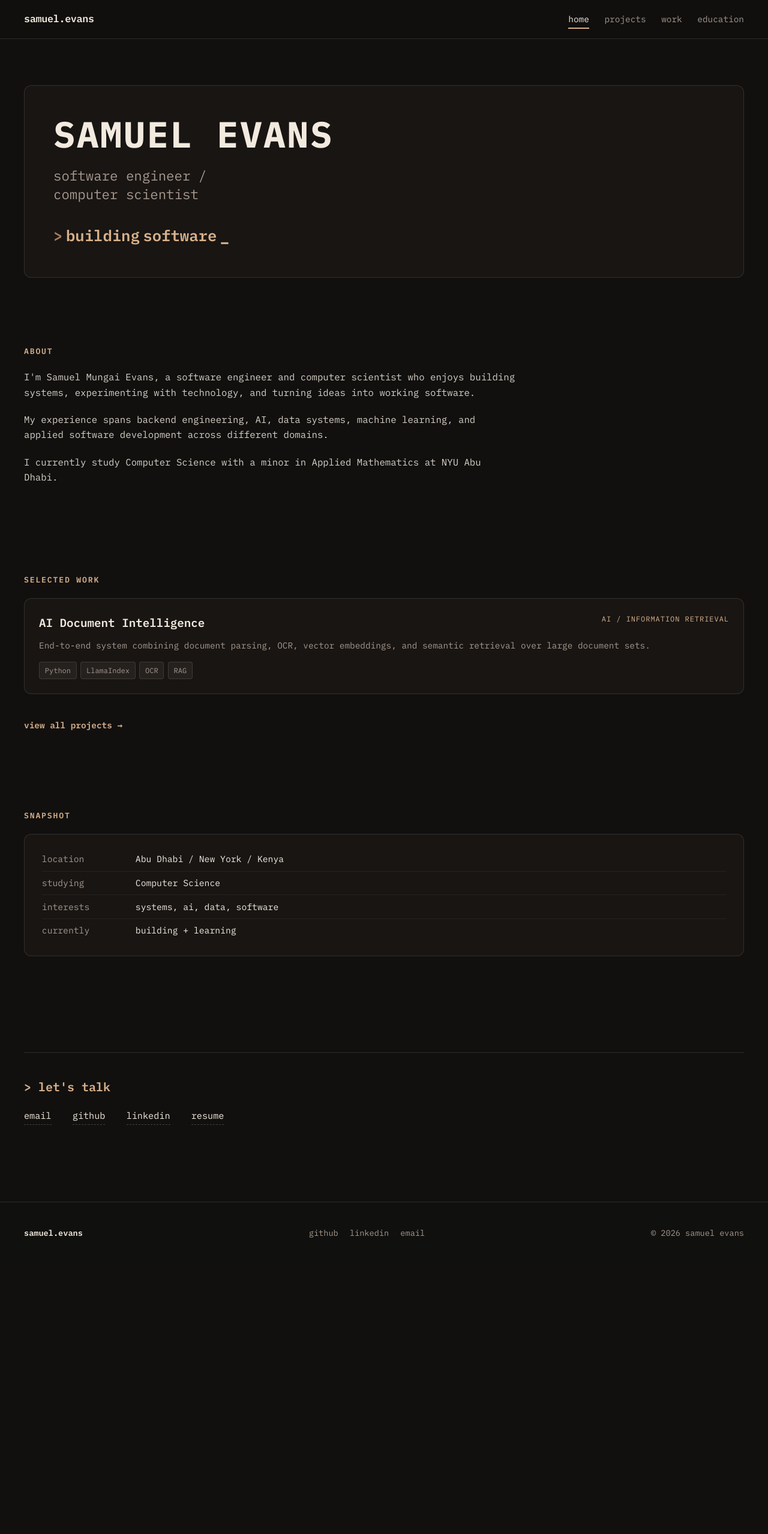
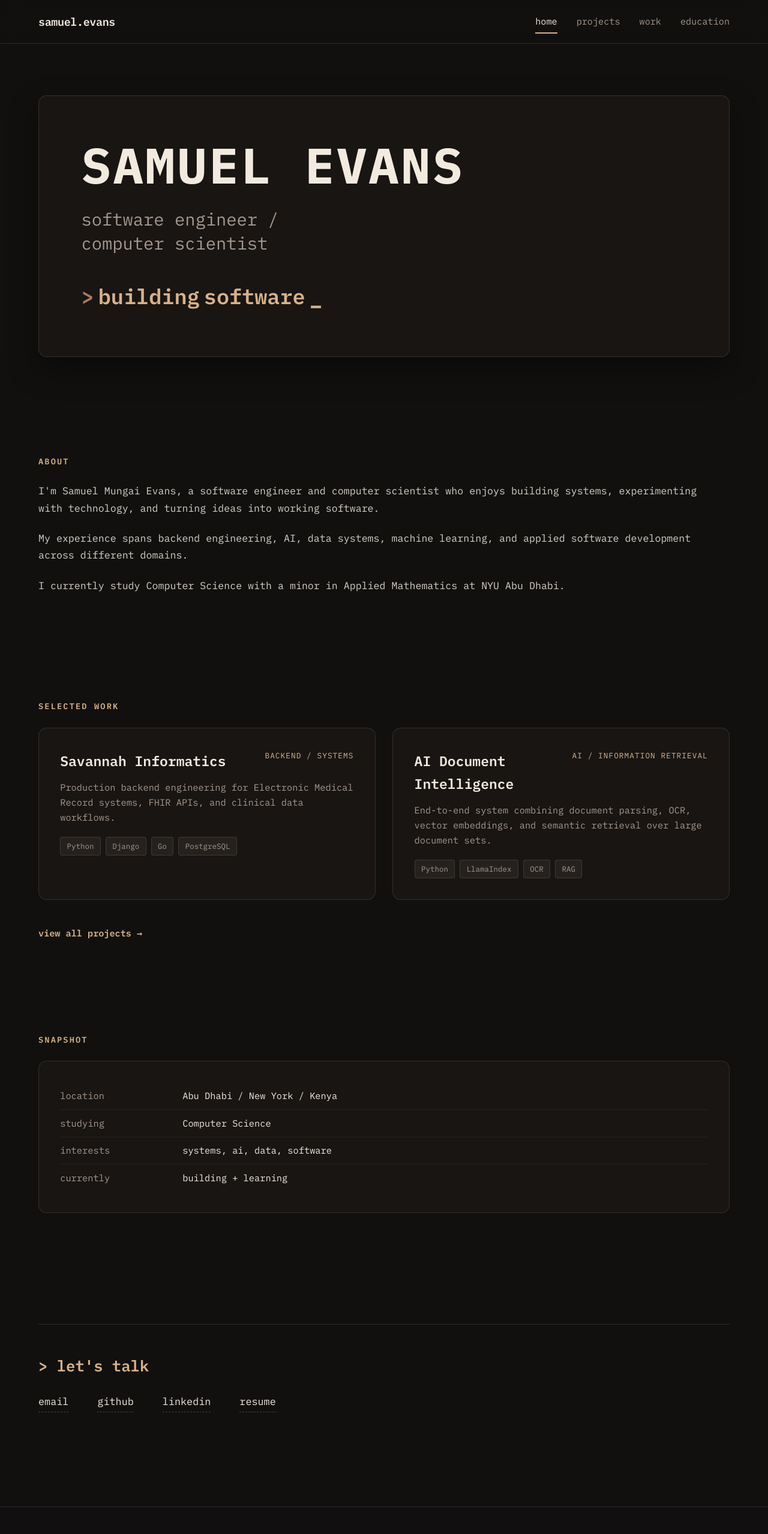
Before and after one commit to Samuel-Evan-s/portfolio, a plain HTML site: page index.html in a window 1280 px wide. Shown: the top 2557 px of the page at 60% size. Before the commit the page ends 2107 px from the top, so only its background shows below. Drawn offline with Linux system fonts and the light colour scheme.

Commit message:
Expand layout system: max-width 1600px, clamp page padding, full-screen hero and responsive grid

```diff
--- a/assets/css/styles.css
+++ b/assets/css/styles.css
@@ -11,8 +11,12 @@
   --color-caramel: #c68d60;
   --color-border: rgba(243, 234, 223, 0.12);
   --color-border-strong: rgba(243, 234, 223, 0.22);
-  --max-width: 1200px;
-  --radius: 12px;
+
+  --max-width: 1600px;
+  --page-padding: clamp(24px, 5vw, 80px);
+  --header-height: 72px;
+
+  --radius: 14px;
   --font-mono: 'IBM Plex Mono', ui-monospace, SFMono-Regular, Menlo, Monaco, Consolas, monospace;
   --transition: 200ms ease;
 }
@@ -67,18 +71,23 @@ li + li {
   margin-top: 0.4rem;
 }
 
+/* Global Container Alignment System */
 .container {
-  width: min(var(--max-width), calc(100% - 2.5rem));
-  margin: 0 auto;
+  width: 100%;
+  max-width: var(--max-width);
+  margin-inline: auto;
+  padding-inline: var(--page-padding);
+  box-sizing: border-box;
 }
 
-/* Header & Navbar */
+/* Full-width Header & Navbar */
 .site-header {
   position: sticky;
   top: 0;
   z-index: 50;
-  background: rgba(17, 16, 15, 0.92);
-  backdrop-filter: blur(12px);
+  width: 100%;
+  background: rgba(17, 16, 15, 0.94);
+  backdrop-filter: blur(14px);
   border-bottom: 1px solid var(--color-border);
 }
 
@@ -86,14 +95,14 @@ li + li {
   display: flex;
   align-items: center;
   justify-content: space-between;
-  min-height: 64px;
-  gap: 1rem;
+  min-height: var(--header-height);
+  gap: 1.5rem;
 }
 
 .brand {
   font-family: var(--font-mono);
   font-weight: 600;
-  font-size: 1.05rem;
+  font-size: 1.15rem;
   letter-spacing: -0.02em;
   color: var(--color-text);
   text-transform: lowercase;
@@ -108,8 +117,8 @@ li + li {
 .nav {
   display: flex;
   align-items: center;
-  gap: 1.6rem;
-  font-size: 0.9rem;
+  gap: 2rem;
+  font-size: 0.95rem;
   text-transform: lowercase;
 }
 
@@ -117,6 +126,7 @@ li + li {
   color: var(--color-muted);
   transition: color var(--transition);
   position: relative;
+  padding: 0.2rem 0;
 }
 
 .nav a:hover,
@@ -139,8 +149,8 @@ li + li {
   background: transparent;
   border: 1px solid var(--color-border);
   border-radius: 6px;
-  width: 38px;
-  height: 38px;
+  width: 40px;
+  height: 40px;
   align-items: center;
   justify-content: center;
   cursor: pointer;
@@ -150,7 +160,7 @@ li + li {
 .nav-toggle span::before,
 .nav-toggle span::after {
   display: block;
-  width: 18px;
+  width: 20px;
   height: 2px;
   background: var(--color-text);
   position: relative;
@@ -164,70 +174,79 @@ li + li {
 }
 
 .nav-toggle span::before {
-  top: -5px;
+  top: -6px;
 }
 
 .nav-toggle span::after {
-  top: 5px;
+  top: 6px;
 }
 
-/* Sections */
+/* Main & Sections */
 main {
   display: block;
+  width: 100%;
 }
 
 section {
-  padding: clamp(2.5rem, 5vw, 4.5rem) 0;
+  width: 100%;
+  padding: clamp(3rem, 6vw, 5.5rem) 0;
 }
 
 .section-title {
-  font-size: 0.82rem;
+  font-size: 0.85rem;
   text-transform: uppercase;
-  letter-spacing: 0.14em;
+  letter-spacing: 0.16em;
   color: var(--color-walnut);
-  margin-bottom: 1.2rem;
+  margin-bottom: 1.5rem;
   font-weight: 600;
 }
 
-/* Hero Terminal */
+/* Expansive Terminal Hero */
 .hero {
-  padding-top: clamp(3rem, 6vw, 5rem);
-  padding-bottom: clamp(2rem, 4vw, 3rem);
+  min-height: calc(85vh - var(--header-height));
+  display: flex;
+  flex-direction: column;
+  justify-content: center;
+  padding-top: clamp(2.5rem, 5vw, 4.5rem);
+  padding-bottom: clamp(2.5rem, 5vw, 4.5rem);
 }
 
 .hero-terminal {
+  width: 100%;
   background: var(--color-surface);
   border: 1px solid var(--color-border);
   border-radius: var(--radius);
-  padding: clamp(1.8rem, 4vw, 3rem);
+  padding: clamp(2.2rem, 5.5vw, 4.8rem);
+  box-shadow: 0 20px 50px rgba(0, 0, 0, 0.4);
 }
 
 .terminal-brand {
-  font-size: clamp(2.2rem, 5vw, 3.8rem);
+  font-size: clamp(2.8rem, 6.5vw, 5.5rem);
   font-weight: 700;
   letter-spacing: 0.04em;
   text-transform: uppercase;
   color: var(--color-text);
-  line-height: 1.1;
-  margin-bottom: 1.2rem;
+  line-height: 1.08;
+  margin-bottom: 1.5rem;
 }
 
 .terminal-role {
-  font-size: clamp(1.05rem, 2.2vw, 1.4rem);
+  font-size: clamp(1.2rem, 2.6vw, 1.8rem);
   color: var(--color-muted);
   font-weight: 400;
   line-height: 1.4;
-  margin-bottom: 2rem;
+  margin-bottom: 2.5rem;
 }
 
 .terminal-prompt {
-  font-size: clamp(1.15rem, 2.4vw, 1.6rem);
+  font-size: clamp(1.25rem, 3vw, 2.2rem);
   font-weight: 600;
   color: var(--color-walnut);
   display: flex;
   align-items: center;
   flex-wrap: wrap;
-  gap: 0.35rem;
+  gap: 0.45rem;
+  white-space: normal;
 }
 
 .prompt-symbol {
@@ -247,28 +266,30 @@ section {
   50% { opacity: 0; }
 }
 
-/* Prose & Content Blocks */
+/* Prose Content */
 .prose {
-  font-size: 0.98rem;
+  font-size: clamp(1rem, 1.3vw, 1.15rem);
   color: rgba(243, 234, 223, 0.88);
-  max-width: 820px;
+  max-width: 1100px;
+  line-height: 1.7;
 }
 
 .prose p {
-  margin-bottom: 1.2rem;
+  margin-bottom: 1.4rem;
 }
 
-/* Selected Work / Cards */
+/* Grid & Cards - Responsive Layout */
 .card-grid {
   display: grid;
-  gap: 1.5rem;
+  grid-template-columns: repeat(auto-fit, minmax(420px, 1fr));
+  gap: 1.8rem;
 }
 
 .card {
   background: var(--color-surface);
   border: 1px solid var(--color-border);
   border-radius: var(--radius);
-  padding: 1.5rem;
+  padding: clamp(1.6rem, 3vw, 2.2rem);
   transition: border-color var(--transition), transform var(--transition);
 }
 
@@ -282,38 +303,39 @@ section {
   align-items: flex-start;
   justify-content: space-between;
   gap: 1rem;
-  margin-bottom: 0.6rem;
+  margin-bottom: 0.8rem;
 }
 
 .card-title {
-  font-size: 1.2rem;
+  font-size: clamp(1.2rem, 1.8vw, 1.45rem);
   font-weight: 600;
   color: var(--color-text);
   margin: 0;
 }
 
 .card-category {
-  font-size: 0.75rem;
+  font-size: 0.8rem;
   color: var(--color-walnut);
   text-transform: uppercase;
   letter-spacing: 0.08em;
+  white-space: nowrap;
 }
 
 .card-copy {
   color: var(--color-muted);
-  font-size: 0.9rem;
-  margin-bottom: 1rem;
+  font-size: clamp(0.92rem, 1.2vw, 1.02rem);
+  margin-bottom: 1.2rem;
 }
 
 .tag-list {
   display: flex;
   flex-wrap: wrap;
-  gap: 0.4rem;
+  gap: 0.5rem;
 }
 
 .tag {
-  font-size: 0.75rem;
-  padding: 0.2rem 0.55rem;
+  font-size: 0.78rem;
+  padding: 0.25rem 0.65rem;
   border-radius: 4px;
   background: rgba(243, 234, 223, 0.06);
   border: 1px solid var(--color-border);
@@ -323,11 +345,11 @@ section {
 .link-arrow {
   display: inline-flex;
   align-items: center;
-  gap: 0.35rem;
+  gap: 0.4rem;
   color: var(--color-walnut);
   font-weight: 600;
-  font-size: 0.9rem;
-  margin-top: 1rem;
+  font-size: 0.95rem;
+  margin-top: 1.2rem;
   transition: color var(--transition);
 }
 
@@ -337,18 +359,19 @@ section {
 
 /* Personal / Technical Snapshot */
 .snapshot-box {
+  width: 100%;
   background: var(--color-surface);
   border: 1px solid var(--color-border);
   border-radius: var(--radius);
-  padding: 1.4rem 1.8rem;
-  font-size: 0.92rem;
+  padding: clamp(1.6rem, 3vw, 2.2rem);
+  font-size: clamp(0.95rem, 1.2vw, 1.05rem);
 }
 
 .snapshot-row {
   display: grid;
-  grid-template-columns: 140px 1fr;
-  gap: 1rem;
-  padding: 0.45rem 0;
+  grid-template-columns: 180px 1fr;
+  gap: 1.5rem;
+  padding: 0.6rem 0;
 }
 
 .snapshot-row + .snapshot-row {
@@ -363,31 +386,31 @@ section {
   color: var(--color-text);
 }
 
-/* Contact Area */
+/* Full-width Contact Section */
 .contact-block {
   border-top: 1px solid var(--color-border);
-  padding-top: 2.5rem;
+  padding-top: 3rem;
   margin-top: 2rem;
 }
 
 .contact-prompt {
-  font-size: 1.25rem;
+  font-size: clamp(1.3rem, 2.2vw, 1.6rem);
   font-weight: 600;
   color: var(--color-walnut);
-  margin-bottom: 1.2rem;
+  margin-bottom: 1.5rem;
 }
 
 .contact-links {
   display: flex;
   flex-wrap: wrap;
-  gap: 1.5rem 2.2rem;
-  font-size: 0.95rem;
+  gap: 1.8rem 3rem;
+  font-size: 1.05rem;
 }
 
 .contact-links a {
   color: var(--color-text);
   border-bottom: 1px dashed var(--color-border-strong);
-  padding-bottom: 2px;
+  padding-bottom: 3px;
   transition: color var(--transition), border-color var(--transition);
 }
 
@@ -396,40 +419,40 @@ section {
   border-color: var(--color-walnut);
 }
 
-/* Page Hero */
+/* Page Hero Header */
 .page-hero {
-  padding-top: clamp(2.5rem, 5vw, 4rem);
-  padding-bottom: 1.5rem;
+  padding-top: clamp(3rem, 6vw, 4.5rem);
+  padding-bottom: 2rem;
 }
 
 .page-hero h1 {
-  font-size: clamp(1.8rem, 4vw, 2.8rem);
+  font-size: clamp(2.2rem, 5vw, 3.5rem);
   font-weight: 700;
-  line-height: 1.2;
-  margin-bottom: 0.8rem;
+  line-height: 1.15;
+  margin-bottom: 1rem;
 }
 
 .page-hero .lead {
   color: var(--color-muted);
-  font-size: 1.05rem;
-  max-width: 700px;
+  font-size: clamp(1.05rem, 1.5vw, 1.25rem);
+  max-width: 900px;
 }
 
-/* Project Filter */
+/* Project Filter Chips */
 .filter-bar {
   display: flex;
   flex-wrap: wrap;
-  gap: 0.5rem;
-  margin-bottom: 2rem;
+  gap: 0.65rem;
+  margin-bottom: 2.2rem;
 }
 
 .filter-chip {
   background: var(--color-surface);
   border: 1px solid var(--color-border);
   color: var(--color-muted);
-  padding: 0.4rem 0.85rem;
+  padding: 0.5rem 1.1rem;
   border-radius: 6px;
-  font-size: 0.82rem;
+  font-size: 0.88rem;
   cursor: pointer;
   transition: all var(--transition);
 }
@@ -448,51 +471,52 @@ section {
 /* Education Layout */
 .edu-grid {
   display: grid;
-  gap: 1.5rem;
+  gap: 2rem;
 }
 
 .edu-card {
   background: var(--color-surface);
   border: 1px solid var(--color-border);
   border-radius: var(--radius);
-  padding: 1.6rem;
+  padding: clamp(1.8rem, 3.5vw, 2.5rem);
 }
 
 .edu-institution {
-  font-size: 1.3rem;
+  font-size: clamp(1.4rem, 2.2vw, 1.8rem);
   font-weight: 700;
   color: var(--color-text);
-  margin-bottom: 0.2rem;
+  margin-bottom: 0.4rem;
 }
 
 .edu-degree {
   color: var(--color-walnut);
   font-weight: 600;
-  font-size: 1rem;
-  margin-bottom: 0.2rem;
+  font-size: clamp(1.05rem, 1.5vw, 1.2rem);
+  margin-bottom: 0.3rem;
 }
 
 .edu-date {
   color: var(--color-muted);
-  font-size: 0.85rem;
-  margin-bottom: 1.2rem;
+  font-size: 0.9rem;
+  margin-bottom: 1.5rem;
 }
 
-/* Footer */
+/* Full-width Footer */
 .footer {
+  width: 100%;
   border-top: 1px solid var(--color-border);
-  padding: 2.5rem 0;
-  margin-top: 4rem;
-  background: rgba(17, 16, 15, 0.5);
+  padding: 3rem 0;
+  margin-top: 5rem;
+  background: rgba(17, 16, 15, 0.6);
 }
 
 .footer-inner {
   display: flex;
   justify-content: space-between;
   align-items: center;
-  gap: 1rem;
+  gap: 1.5rem;
   flex-wrap: wrap;
-  font-size: 0.85rem;
+  font-size: 0.9rem;
   color: var(--color-muted);
 }
 
@@ -503,15 +527,21 @@ section {
 
 .footer-links {
   display: flex;
-  gap: 1.2rem;
+  gap: 1.5rem;
 }
 
 .footer-links a:hover {
   color: var(--color-text);
 }
 
-/* Responsive & Mobile */
-@media (max-width: 720px) {
+/* Responsive Viewports (375px, 768px, 1024px, 1440px, 1920px) */
+@media (max-width: 900px) {
+  .card-grid {
+    grid-template-columns: 1fr;
+  }
+}
+
+@media (max-width: 768px) {
   .nav-toggle {
     display: inline-flex;
   }
@@ -519,16 +549,16 @@ section {
   .nav {
     position: absolute;
     top: 100%;
-    right: 0;
+    right: var(--page-padding);
     display: none;
     flex-direction: column;
     align-items: flex-start;
     background: var(--color-surface);
     border: 1px solid var(--color-border);
     border-radius: var(--radius);
-    padding: 1.2rem;
-    min-width: 200px;
-    box-shadow: 0 10px 30px rgba(0,0,0,0.5);
+    padding: 1.4rem;
+    min-width: 220px;
+    box-shadow: 0 10px 30px rgba(0, 0, 0, 0.5);
   }
 
   .nav.open {
@@ -537,7 +567,13 @@ section {
 
   .snapshot-row {
     grid-template-columns: 1fr;
-    gap: 0.2rem;
+    gap: 0.3rem;
+  }
+
+  .card-header {
+    flex-direction: column;
+    align-items: flex-start;
+    gap: 0.3rem;
   }
 }
 
--- a/index.html
+++ b/index.html
@@ -1,21 +1,17 @@
 <!DOCTYPE html>
 <html lang="en">
-
 <head>
   <meta charset="UTF-8" />
   <meta name="viewport" content="width=device-width, initial-scale=1.0" />
   <title>Samuel Evans — Software Engineer & Computer Scientist</title>
-  <meta name="description"
-    content="Samuel Evans is a software engineer and computer scientist building software, systems, and technical projects across backend engineering, artificial intelligence, data, and applied computing." />
+  <meta name="description" content="Samuel Evans is a software engineer and computer scientist building software, systems, and technical projects across backend engineering, artificial intelligence, data, and applied computing." />
   <meta property="og:type" content="website" />
   <meta property="og:title" content="Samuel Evans — Software Engineer & Computer Scientist" />
-  <meta property="og:description"
-    content="Software engineer and computer scientist building thoughtful software, systems, and experiments." />
+  <meta property="og:description" content="Software engineer and computer scientist building thoughtful software, systems, and experiments." />
   <meta name="theme-color" content="#11100F" />
   <link rel="stylesheet" href="assets/css/styles.css" />
   <link rel="icon" href="assets/images/favicon.svg" type="image/svg+xml" />
 </head>
-
 <body>
   <header class="site-header">
     <div class="container navbar">
@@ -47,9 +43,7 @@
             computer scientist
           </div>
           <div class="terminal-prompt">
-            <span class="prompt-symbol">&gt;</span> building <span class="typing-target"
-              data-words='["software", "systems", "tools", "experiments", "ideas into working things"]'>software</span><span
-              class="cursor">_</span>
+            <span class="prompt-symbol">&gt;</span> building <span class="typing-target" data-words='["software", "systems", "tools", "experiments", "ideas into working things"]'>software</span><span class="cursor">_</span>
           </div>
         </div>
       </div>
@@ -60,10 +54,8 @@
       <div class="container reveal">
         <div class="section-title">about</div>
         <div class="prose">
-          <p>I'm Samuel Mungai Evans, a software engineer and computer scientist who enjoys building systems,
-            experimenting with technology, and turning ideas into working software.</p>
-          <p>My experience spans backend engineering, AI, data systems, machine learning, and applied software
-            development across different domains.</p>
+          <p>I'm Samuel Mungai Evans, a software engineer and computer scientist who enjoys building systems, experimenting with technology, and turning ideas into working software.</p>
+          <p>My experience spans backend engineering, AI, data systems, machine learning, and applied software development across different domains.</p>
           <p>I currently study Computer Science with a minor in Applied Mathematics at NYU Abu Dhabi.</p>
         </div>
       </div>
@@ -74,7 +66,7 @@
       <div class="container reveal">
         <div class="section-title">selected work</div>
         <div class="card-grid">
-          <!-- <article class="card">
+          <article class="card">
             <div class="card-header">
               <h2 class="card-title"><a href="work/savannah-informatics.html">Savannah Informatics</a></h2>
               <span class="card-category">Backend / Systems</span>
@@ -86,15 +78,14 @@
               <span class="tag">Go</span>
               <span class="tag">PostgreSQL</span>
             </div>
-          </article> -->
+          </article>
 
           <article class="card">
             <div class="card-header">
               <h2 class="card-title"><a href="project/document-intelligence.html">AI Document Intelligence</a></h2>
               <span class="card-category">AI / Information Retrieval</span>
             </div>
-            <p class="card-copy">End-to-end system combining document parsing, OCR, vector embeddings, and semantic
-              retrieval over large document sets.</p>
+            <p class="card-copy">End-to-end system combining document parsing, OCR, vector embeddings, and semantic retrieval over large document sets.</p>
             <div class="tag-list">
               <span class="tag">Python</span>
               <span class="tag">LlamaIndex</span>
@@ -165,5 +156,4 @@
 
   <script src="assets/js/main.js"></script>
 </body>
-
 </html>
```
Also changed, not shown: projects.html (+7 -15 lines).
